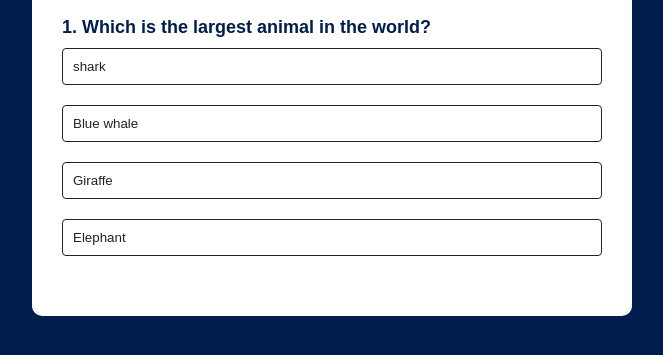
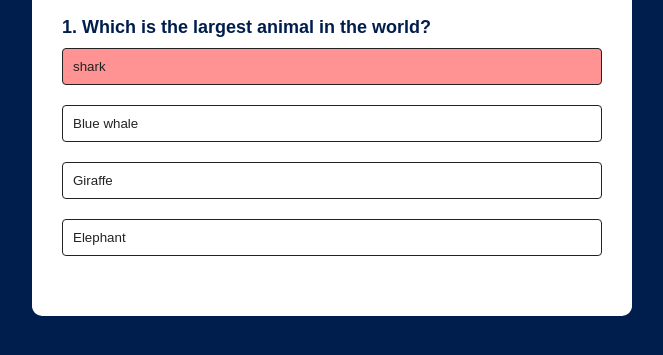
Before and after one commit to Haroon2021/Quiz-example, a plain HTML site: page index.html in a window 1280 px wide. Both pictures are taken after a click on the button "shark". Shown: the part 201-556 px from the top of the page, without its empty margins (308-971 px from the left). Drawn offline with Linux system fonts and the light colour scheme.

Commit message:
style for clicking on the correct answer

```diff
--- a/App.js
+++ b/App.js
@@ -66,6 +66,10 @@ function showQuestion() {
     button.innerText = answer.text;
     button.classList.add('btn');
     answerButtons.appendChild(button);
+    if(answer.correct){
+        button.dataset.correct = answer.correct;
+    }
+    button.addEventListener("click", selectAnswer)
   });
 }
 
@@ -76,5 +80,15 @@ function resetState() {
   }
 }
 
+function selectAnswer(e){
+    const selectedBtn = e.target;
+    const isCorrect = selectedBtn.dataset.correct === "true";
+    if(isCorrect) {
+        selectedBtn.classList.add("correct");
+    } else {
+        selectedBtn.classList.add("incorrect");
+    }
+}
+
 startQuiz();
 console.log('!!!!!!');
--- a/styles.css
+++ b/styles.css
@@ -65,3 +65,11 @@ body{
     cursor: pointer;
     display: none;
 }
+
+.correct {
+    background: #9aeabc;
+}
+
+.incorrect {
+    background: #ff9393;
+}
```
